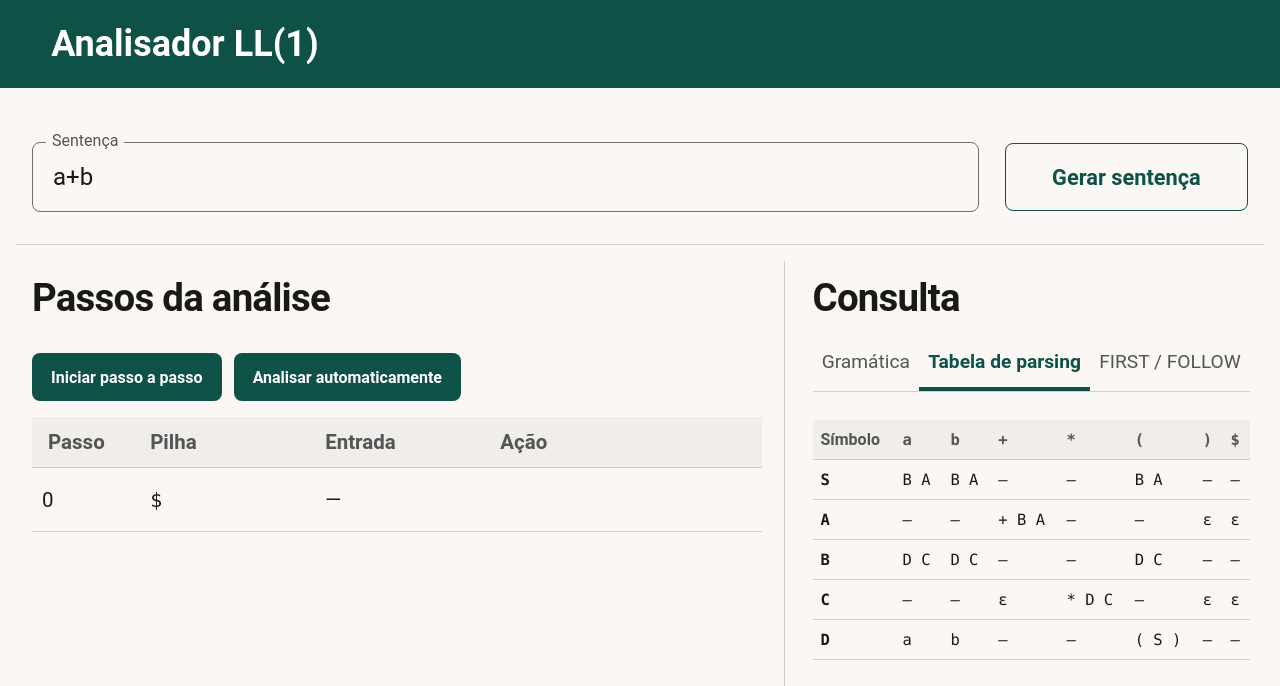
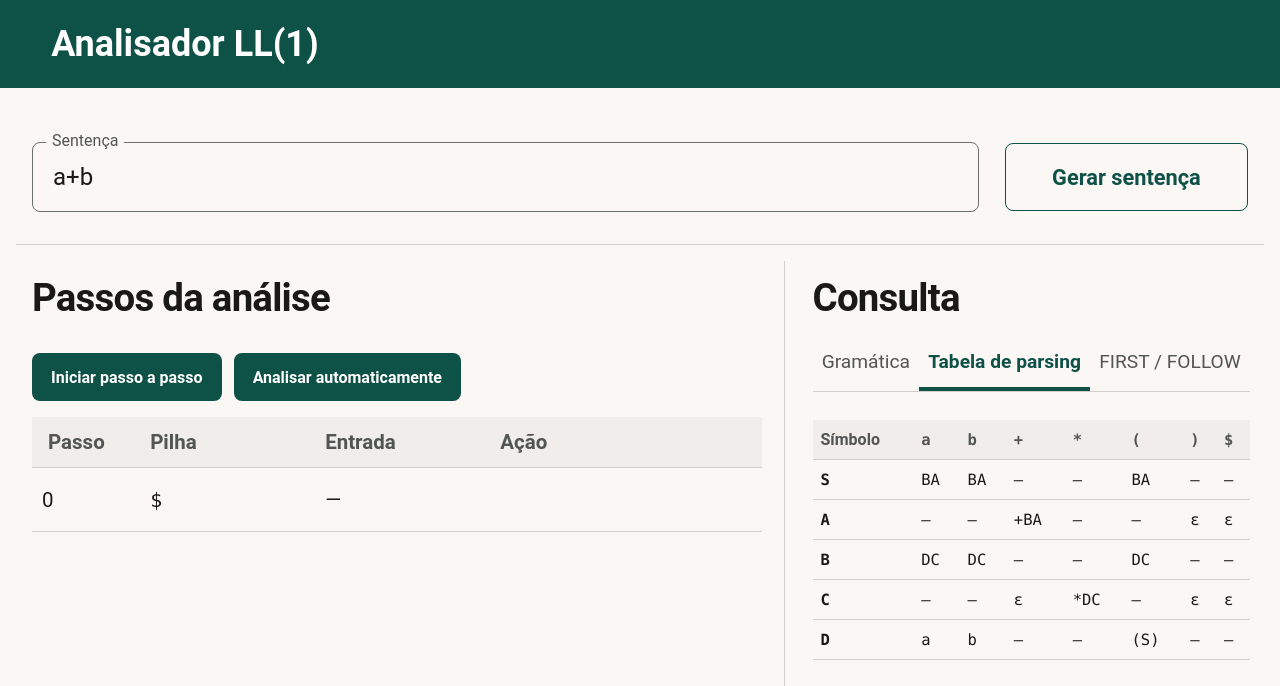
Before and after one commit to RenanPoersch/ll1, an Angular app: page / in a window 1280 px wide. Shown: the top 686 px of the page. Built offline with nearby package versions, Linux system fonts and the light colour scheme.

Commit message:
Padroniza a exibição das produções na gramática e na tabela de parsing

```diff
--- a/src/app.html
+++ b/src/app.html
@@ -70,7 +70,7 @@
             @for (symbol of nonTerminals; track symbol) {
               <li [class.selected]="selectedLookup?.symbol === symbol">
                 <code>{{ symbol }} → @for (production of grammar[symbol]; track $index) {
-                  @if (!$first) { <span class="alternative"> | </span> }{{ formatProduction(production, '') }}
+                  @if (!$first) {&nbsp;|&nbsp;}{{ formatProduction(production, '') }}
                 }</code>
               </li>
             }
--- a/src/parser.ts
+++ b/src/parser.ts
@@ -34,7 +34,7 @@ export function formatProduction(symbols: readonly string[], separator = ' '): s
 
 export function tableCell(symbol: NonTerminal, token: Terminal): string {
   const choice = table[symbol][token];
-  return choice === undefined ? '—' : formatProduction(grammar[symbol][choice]);
+  return choice === undefined ? '—' : formatProduction(grammar[symbol][choice], '');
 }
 
 export interface Step {
--- a/src/styles.scss
+++ b/src/styles.scss
@@ -164,7 +164,6 @@ td { overflow-wrap: anywhere; }
   border-radius: 6px;
   font: clamp(17px, 1.8vw, 24px) / 1.35 Consolas, monospace;
 }
-.alternative { white-space: pre; }
 .reference-table { overflow: auto; }
 .reference-table .lookup-cell {
   background: var(--primary);
```
